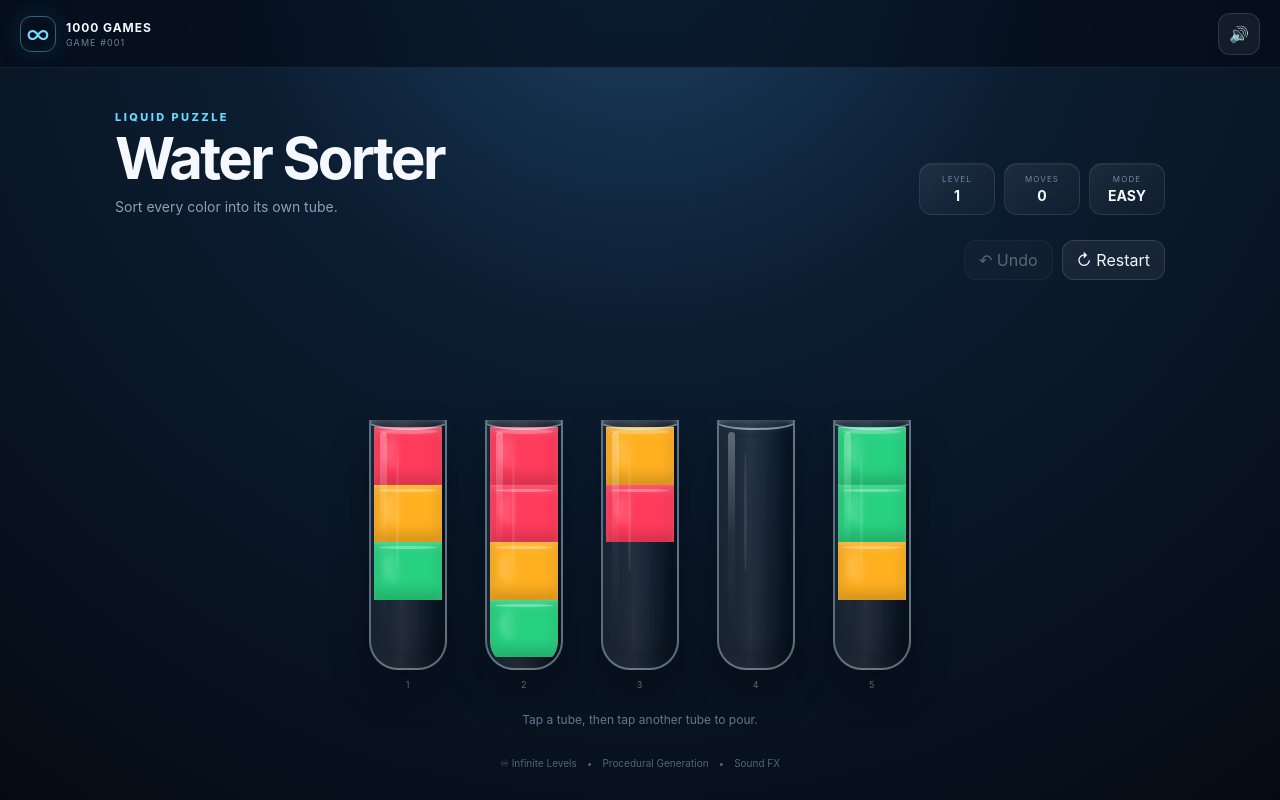
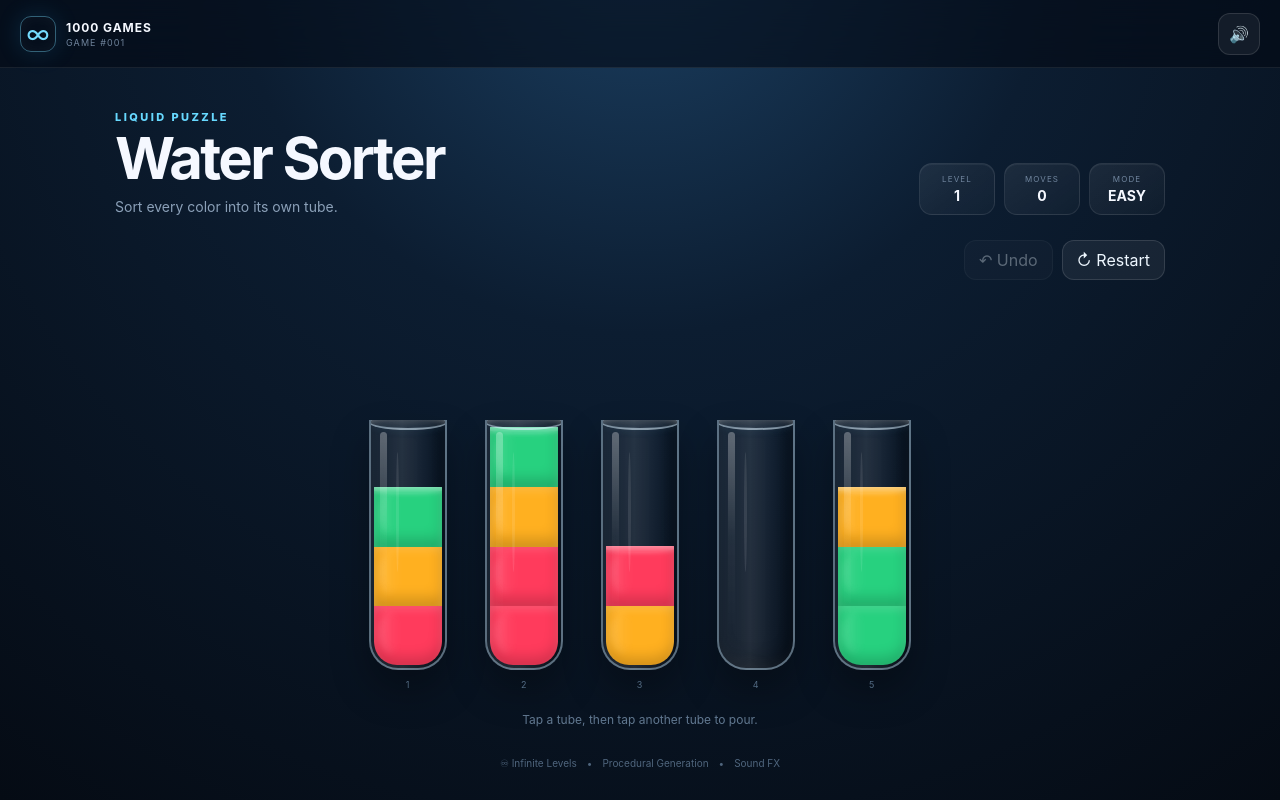
Before and after one commit to 1mVivek/1000-games, a Next.js app: page / in a window 1280 px wide. Built offline with nearby package versions, Linux system fonts and the light colour scheme.

Commit message:
Update globals.css

```diff
--- a/app/globals.css
+++ b/app/globals.css
@@ -470,117 +470,244 @@ h1 {
   background:
     rgba(255, 255, 255, 0.18);
 }
-
 /* WATER */
 
 .water {
   position: absolute;
-
   left: 3px;
   right: 3px;
-
+  top: 7px;
   bottom: 3px;
-  top: 7px;
-
-  display: flex;
-
-  flex-direction: column;
-
-  justify-content: flex-start;
 
   overflow: hidden;
+  border-radius: 0 0 23px 23px;
+
+  z-index: 2;
+}
+
+/*
+  IMPORTANT:
+  Liquid is anchored from the BOTTOM.
+
+  Layer 1 = bottom
+  Layer 2 = above
+  Layer 3 = above
+  Layer 4 = top
+*/
+
+.waterLayer {
+  position: absolute;
+
+  left: 0;
+  right: 0;
+
+  height: 25%;
+
+  margin: 0;
+  padding: 0;
+  border: 0;
+
+  overflow: hidden;
+
+  box-shadow:
+    inset 0 4px 8px rgba(255,255,255,.14),
+    inset 0 -8px 14px rgba(0,0,0,.18);
+
+  transform-origin: center bottom;
+
+  animation:
+    waterSettle
+    .35s
+    cubic-bezier(.22,1,.36,1)
+    both;
+}
+
+/* Bottom liquid */
+.waterLayer:nth-child(1) {
+  bottom: 0;
 
   border-radius:
     0
     0
-    23px
-    23px;
-
-  z-index: 2;
+    22px
+    22px;
 }
 
-.waterLayer {
-  position: relative;
-
-  width: 100%;
-
-  height:
-    calc((100% - 8px) / 4);
-
-  min-height: 0;
-
-  border-top:
-    1px solid
-    rgba(255, 255, 255, 0.13);
-
-  box-shadow:
-    inset 0 4px 8px
-      rgba(255, 255, 255, 0.16),
-
-    inset 0 -8px 14px
-      rgba(0, 0, 0, 0.18);
-
-  animation:
-    waterAppear
-    0.25s
-    ease
-    both;
+/* Second liquid */
+.waterLayer:nth-child(2) {
+  bottom: 25%;
 }
 
-.waterLayer::before {
+/* Third liquid */
+.waterLayer:nth-child(3) {
+  bottom: 50%;
+}
+
+/* Top liquid */
+.waterLayer:nth-child(4) {
+  bottom: 75%;
+}
+
+/*
+  Curved water surface.
+  Only the highest layer should
+  look like the exposed surface.
+*/
+
+.waterLayer:last-child::before {
   content: "";
 
   position: absolute;
 
-  left: 8%;
-  right: 8%;
+  left: -5%;
+  width: 110%;
 
-  top: 3px;
-
-  height: 3px;
+  top: -2px;
+  height: 8px;
 
   border-radius: 50%;
 
   background:
-    rgba(255, 255, 255, 0.3);
+    linear-gradient(
+      180deg,
+      rgba(255,255,255,.42),
+      rgba(255,255,255,.10)
+    );
 
-  filter: blur(0.5px);
+  box-shadow:
+    0 1px 4px rgba(255,255,255,.2);
+
+  animation:
+    waterSurface
+    1.8s
+    ease-in-out
+    infinite;
 }
+
+/*
+  Internal liquid reflection.
+*/
 
 .waterLayer::after {
   content: "";
 
   position: absolute;
 
-  left: 15%;
-  top: 15%;
+  left: 7%;
+  top: 8%;
 
-  width: 28%;
-
-  height: 55%;
+  width: 34%;
+  height: 72%;
 
   border-radius: 50%;
 
   background:
     linear-gradient(
       90deg,
-      rgba(255, 255, 255, 0.22),
+      rgba(255,255,255,.22),
+      rgba(255,255,255,.06),
       transparent
     );
 
   filter: blur(3px);
+
+  opacity: .75;
 }
 
 /*
-  Gives the water surface a slight curved appearance.
+  Water wobble when selected.
 */
 
-.waterLayer:first-child::before {
-  height: 5px;
+.tubeButton.selected .waterLayer {
+  animation:
+    waterWobble
+    .75s
+    ease-in-out
+    infinite;
+}
 
-  top: 1px;
+.tubeButton.selected
+.waterLayer:nth-child(2) {
+  animation-delay: .025s;
+}
 
-  opacity: 0.75;
+.tubeButton.selected
+.waterLayer:nth-child(3) {
+  animation-delay: .05s;
+}
+
+.tubeButton.selected
+.waterLayer:nth-child(4) {
+  animation-delay: .075s;
+}
+
+/* Water settling */
+
+@keyframes waterSettle {
+
+  from {
+    transform:
+      translateY(-5px)
+      scaleY(.96);
+
+    opacity: .55;
+  }
+
+  to {
+    transform:
+      translateY(0)
+      scaleY(1);
+
+    opacity: 1;
+  }
+}
+
+/* Natural surface movement */
+
+@keyframes waterSurface {
+
+  0%,
+  100% {
+    transform:
+      translateX(-1%)
+      scaleX(1);
+  }
+
+  50% {
+    transform:
+      translateX(1%)
+      scaleX(1.025);
+  }
+}
+
+/* Small liquid wobble */
+
+@keyframes waterWobble {
+
+  0%,
+  100% {
+    transform:
+      translateX(0)
+      skewX(0deg);
+  }
+
+  25% {
+    transform:
+      translateX(1px)
+      skewX(.35deg);
+  }
+
+  50% {
+    transform:
+      translateX(-1px)
+      skewX(-.35deg);
+  }
+
+  75% {
+    transform:
+      translateX(.6px)
+      skewX(.2deg);
+  }
 }
 
 /* TUBE NUMBER */
```
